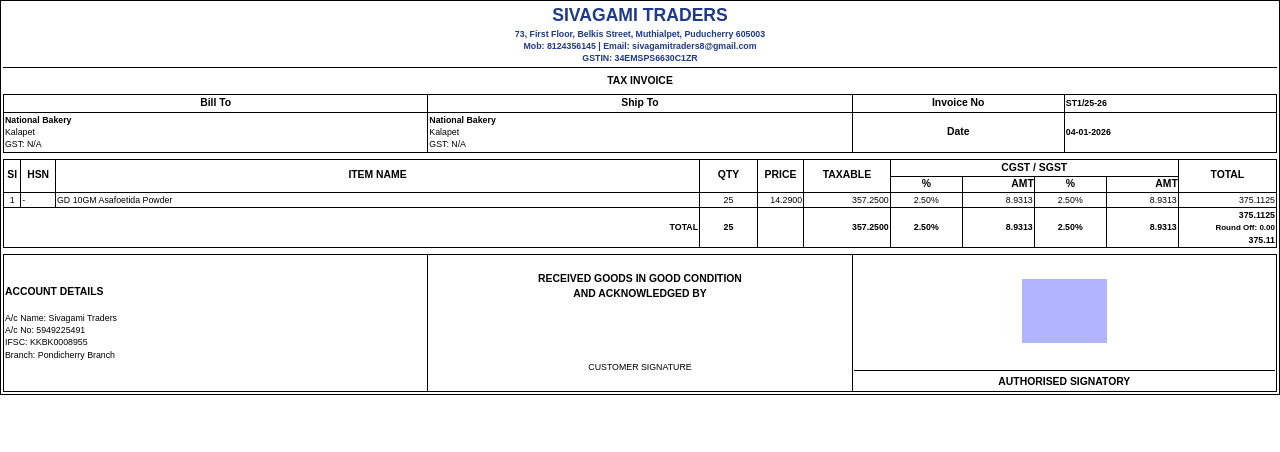
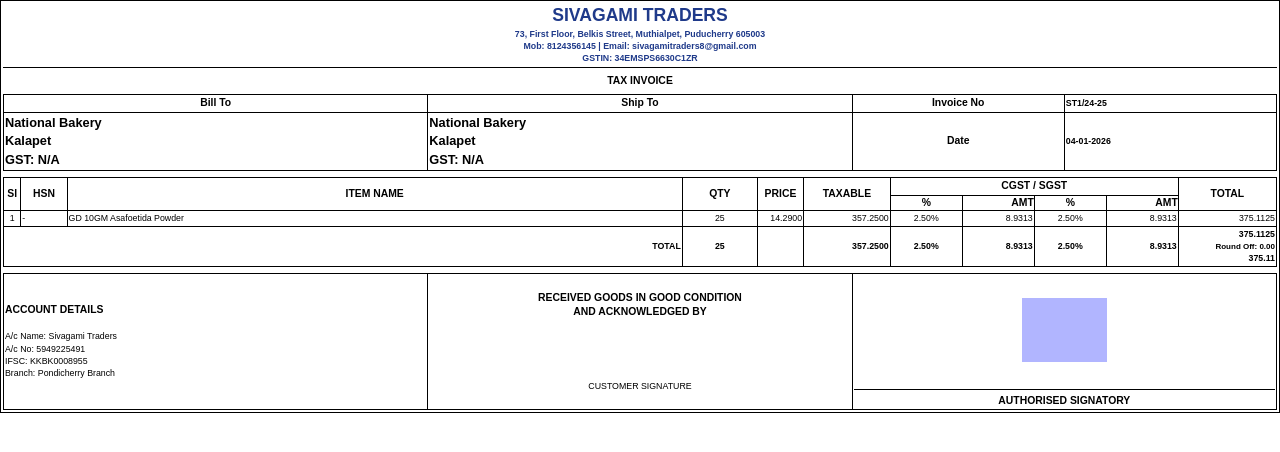
Before and after one commit to pshanmugavelp-pixel/Billing-web-app, a Flask app: page /billing/print/2 in a window 1280 px wide. Shown: the top 452 px of the page. Run offline with Flask 3, Linux system fonts and the light colour scheme; data comes from the database, SQL or seed files in the repository; grey boxes are pictures that could not be loaded.

Commit message:
print update

```diff
--- a/templates/billing/print.html
+++ b/templates/billing/print.html
@@ -38,8 +38,8 @@ body {
 
 /* COLUMN CONTROLLER */
 .col-sl { width: 3ch; }
-.col-hsn { width: 6ch; }
-.col-qty { width: 10ch; }
+.col-hsn { width: 8ch; }
+.col-qty { width: 13ch; }
 .col-price { width: 8ch; }
 .col-taxable { width: 15ch; }
 .col-total { width: 17ch; }
@@ -92,6 +92,13 @@ th {
     color: var(--seller-color);
 }
 
+/* BILL TO / SHIP TO FONT */
+.bill-address {
+    font-size: 0.8rem;   /* ⬅ increased safely */
+    line-height: 1.45;
+    font-weight: bold;
+}
+
 /* SEAL & SIGNATURE */
 .seal-box {
     height: 90px;
@@ -137,16 +144,16 @@ th {
     <th colspan="2">Bill To</th>
     <th colspan="2">Ship To</th>
     <th>Invoice No</th>
-    <td><strong>{{ bill['bill_id'] }}/25-26</strong></td>
+    <td><strong>{{ bill['bill_id'] }}/24-25</strong></td>
 </tr>
 <tr>
-    <td colspan="2">
-        <strong>{{ bill['customer_name'] }}</strong><br>
+    <td colspan="2" class="bill-address">
+        {{ bill['customer_name'] }}<br>
         {{ bill['address'] }}<br>
         GST: {{ bill['gst_number'] or 'N/A' }}
     </td>
-    <td colspan="2">
-        <strong>{{ bill['customer_name'] }}</strong><br>
+    <td colspan="2" class="bill-address">
+        {{ bill['customer_name'] }}<br>
         {{ bill['address'] }}<br>
         GST: {{ bill['gst_number'] or 'N/A' }}
     </td>
@@ -252,7 +259,10 @@ th {
     </td>
 
     <td colspan="4" style="text-align:center; font-size: var(--font-small);">
-        <strong style="font-size: var(--font-base);">RECEIVED GOODS IN GOOD CONDITION<br>AND ACKNOWLEDGED BY</strong>
+        <strong style="font-size: var(--font-base);">
+            RECEIVED GOODS IN GOOD CONDITION<br>
+            AND ACKNOWLEDGED BY
+        </strong>
         <div style="height:60px;"></div>
         CUSTOMER SIGNATURE
     </td>
```
